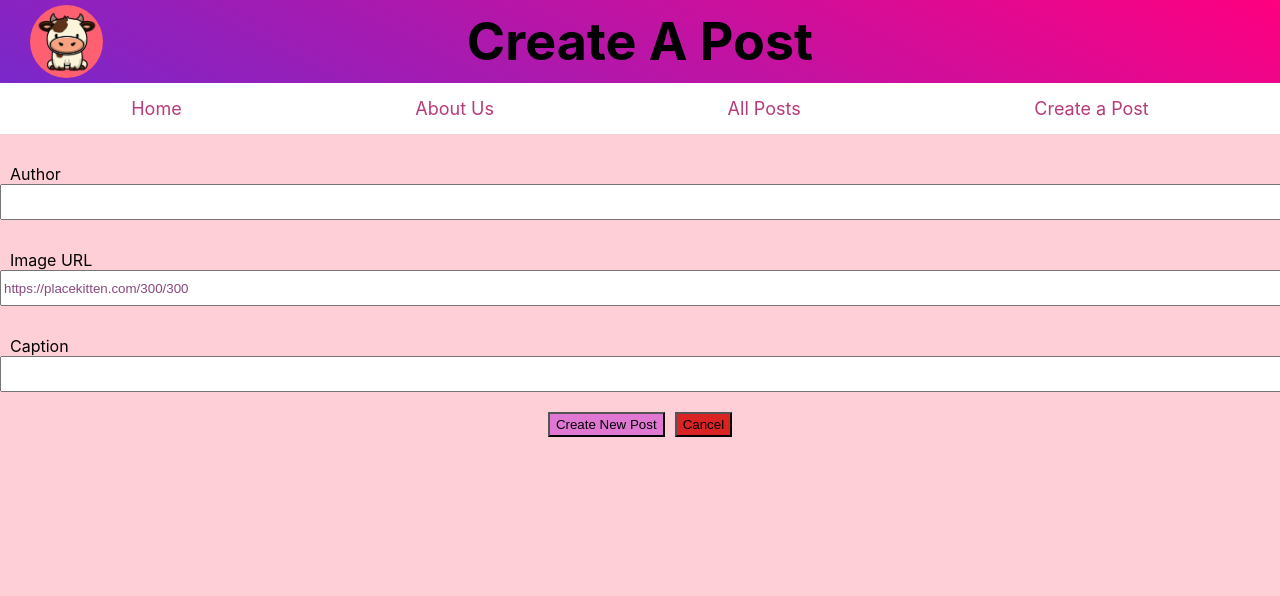
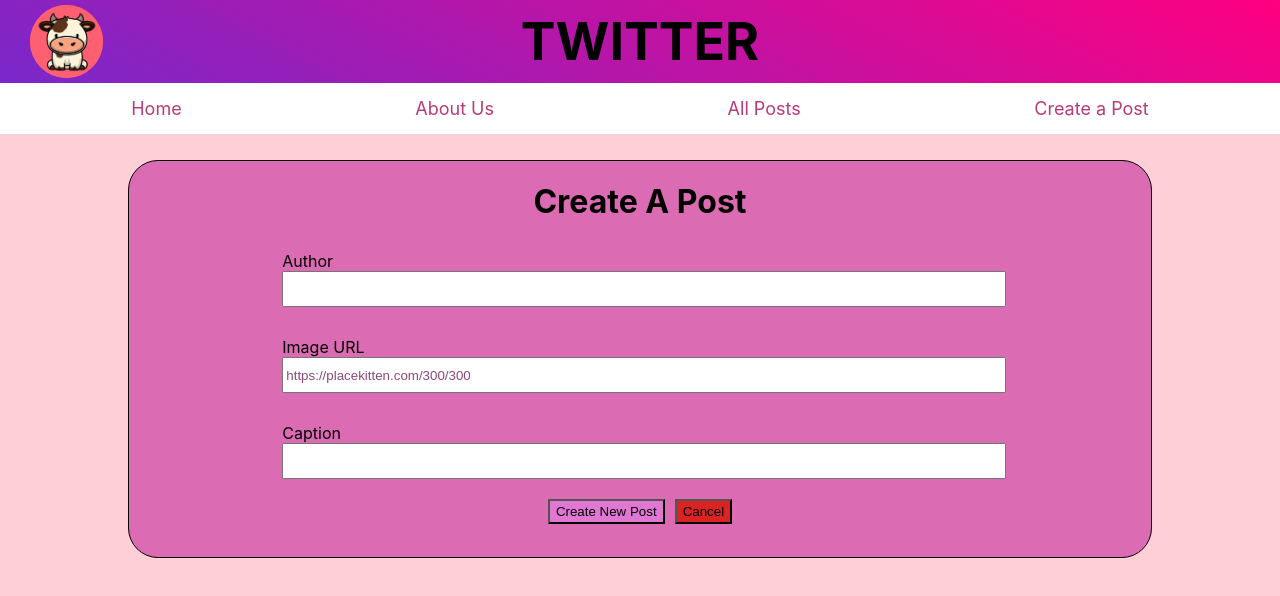
Before and after one commit to Wendy3123/MP2_Project, a React (Create React App) app in the folder frontend/: page /CreateAPost in a window 1280 px wide. Shown: the top 596 px of the page. Built offline with nearby package versions, Linux system fonts and the light colour scheme.

Commit message:
changed form styling

```diff
--- a/frontend/src/App.css
+++ b/frontend/src/App.css
@@ -69,15 +69,23 @@
 
 .form1input {
   display: flex;
-  width: 100%;
+  width: 70%;
   height: 30px;
   color: rgb(139, 72, 123);
+  margin-left: 15%;
 }
 
 .form1label {
-  padding: 0 0 0 10px;
+  padding: 0 0 0 15%;
   display: flex;
-  width: 30%;
+}
+
+.OutterFormBox {
+  background-color: rgb(219, 107, 178);
+  margin: 2% 10% 0 10%;
+  padding-bottom: 33px;
+  border: 1px solid black;
+  border-radius: 30px;
 }
 
 .CreatePostBtn {
--- a/frontend/src/pages/Form.js
+++ b/frontend/src/pages/Form.js
@@ -26,10 +26,15 @@
     <div>
       <h1 className="h1Tag">
         <img src="./LOGO.png" alt="brand logo" className="logo"></img>
+        TWITTER
+      </h1>
+      <NavBar />
+      <div className="OutterFormBox">
+        <form onSubmit={savePostsToDatabase}>
+          <h1>
+            <img src="./LOGO.png" alt="brand logo" className="logo"></img>
             {isEdit ? "Edit A Post" : "Create A Post"}
           </h1>
-      <NavBar />
-      <form onSubmit={savePostsToDatabase}>
           {formFields.map((field) => (
             <div className="form1">
               <div>
@@ -59,6 +64,7 @@
           </div>
         </form>
       </div>
+    </div>
   );
 }
 
```
Lines whose indentation alone changed are shown as unchanged.
